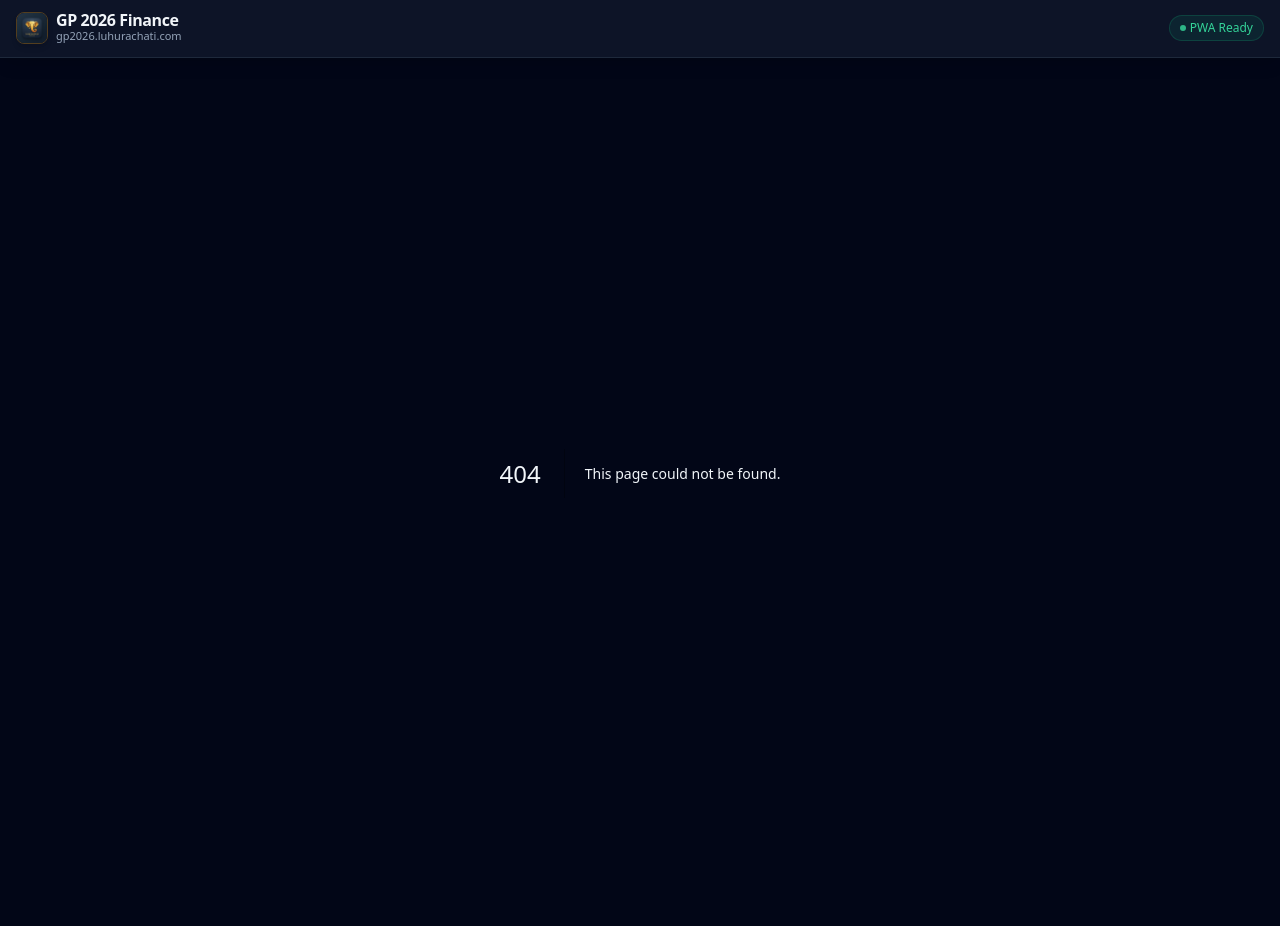
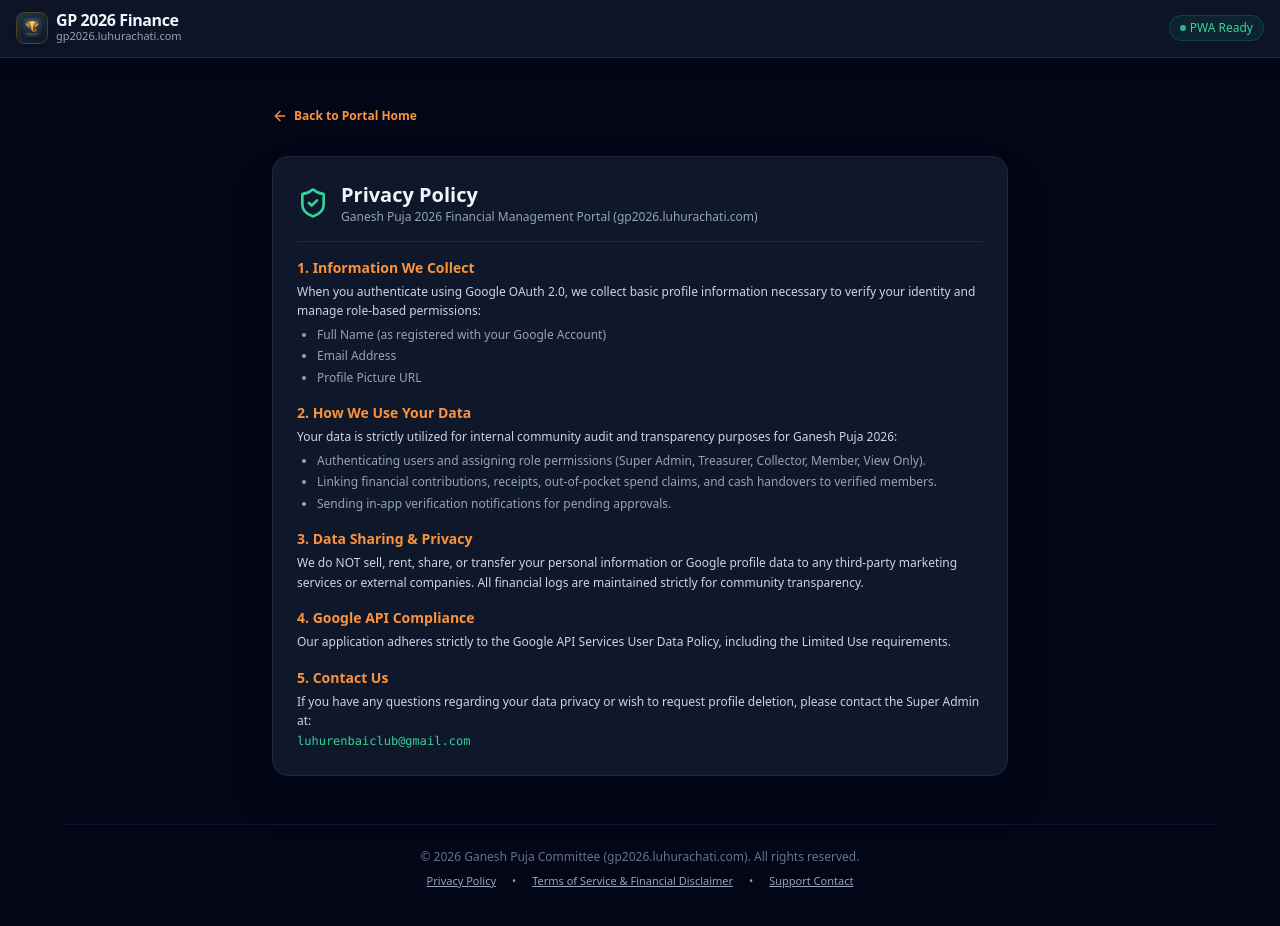
Before and after one commit to dev-roh/gp2026, a Next.js app: page /privacy in a window 1280 px wide. Before the commit this address had no page. Shown: the top 926 px of the page. Built offline with nearby package versions, Linux system fonts and the light colour scheme.

Commit message:
fix: resolve page.tsx JSX syntax error and add Privacy Policy & Terms of Service for Google Cloud Console OAuth App verification

```diff
--- a/src/app/layout.tsx
+++ b/src/app/layout.tsx
@@ -49,6 +49,17 @@ export default function RootLayout({
           <main className="max-w-md md:max-w-4xl lg:max-w-6xl mx-auto px-4 py-4 space-y-4">
             {children}
           </main>
+
+          <footer className="max-w-md md:max-w-4xl lg:max-w-6xl mx-auto px-4 py-6 border-t border-slate-900 text-center text-xs text-slate-500 space-y-2">
+            <p>© 2026 Ganesh Puja Committee (gp2026.luhurachati.com). All rights reserved.</p>
+            <div className="flex justify-center space-x-4 text-[11px] font-medium text-slate-400">
+              <a href="/privacy" className="hover:text-orange-400 underline">Privacy Policy</a>
+              <span>•</span>
+              <a href="/terms" className="hover:text-orange-400 underline">Terms of Service & Financial Disclaimer</a>
+              <span>•</span>
+              <a href="mailto:luhurenbaiclub@gmail.com" className="hover:text-orange-400 underline">Support Contact</a>
+            </div>
+          </footer>
         </NextAuthProvider>
       </body>
     </html>
--- a/src/app/page.tsx
+++ b/src/app/page.tsx
@@ -630,6 +630,11 @@ export default function HomePage() {
           </button>
 
           <p className="text-[10px] text-slate-500">Authorized redirect: {settings.subTitle}</p>
+          <div className="pt-2 border-t border-slate-800 text-[10px] text-slate-400 flex justify-center space-x-3">
+            <a href="/privacy" className="hover:text-orange-400 underline">Privacy Policy</a>
+            <span>•</span>
+            <a href="/terms" className="hover:text-orange-400 underline">Terms & Disclaimer</a>
+          </div>
         </div>
       </div>
     );
@@ -918,6 +923,10 @@ export default function HomePage() {
                 ))}
               </div>
             </div>
+          </div>
+        </div>
+      )}
+
       {/* TAB CONTENT: Schedule & Media (Programmes) */}
       {activeTab === 'programmes' && (
         <div className="space-y-4">
--- /dev/null
+++ b/src/app/privacy/page.tsx
@@ -0,0 +1,78 @@
+import React from 'react';
+import Link from 'next/link';
+import { ShieldCheck, ArrowLeft } from 'lucide-react';
+
+export const metadata = {
+  title: 'Privacy Policy | GP 2026 Finance',
+  description: 'Privacy Policy and data protection details for Ganesh Puja 2026 Financial Portal'
+};
+
+export default function PrivacyPolicyPage() {
+  return (
+    <div className="max-w-3xl mx-auto px-4 py-8 space-y-6 text-slate-200">
+      <Link href="/" className="inline-flex items-center space-x-1.5 text-xs text-orange-400 hover:text-orange-300 font-bold mb-2">
+        <ArrowLeft className="w-4 h-4" />
+        <span>Back to Portal Home</span>
+      </Link>
+
+      <div className="bg-slate-900 border border-slate-800 rounded-2xl p-6 shadow-2xl space-y-4">
+        <div className="flex items-center space-x-3 border-b border-slate-800 pb-4">
+          <ShieldCheck className="w-8 h-8 text-emerald-400" />
+          <div>
+            <h1 className="text-xl font-bold text-slate-100">Privacy Policy</h1>
+            <p className="text-xs text-slate-400 font-medium">Ganesh Puja 2026 Financial Management Portal (gp2026.luhurachati.com)</p>
+          </div>
+        </div>
+
+        <div className="space-y-4 text-xs text-slate-300 leading-relaxed">
+          <section className="space-y-1">
+            <h2 className="text-sm font-bold text-orange-400">1. Information We Collect</h2>
+            <p>
+              When you authenticate using Google OAuth 2.0, we collect basic profile information necessary to verify your identity and manage role-based permissions:
+            </p>
+            <ul className="list-disc pl-5 space-y-0.5 text-slate-400">
+              <li>Full Name (as registered with your Google Account)</li>
+              <li>Email Address</li>
+              <li>Profile Picture URL</li>
+            </ul>
+          </section>
+
+          <section className="space-y-1">
+            <h2 className="text-sm font-bold text-orange-400">2. How We Use Your Data</h2>
+            <p>
+              Your data is strictly utilized for internal community audit and transparency purposes for Ganesh Puja 2026:
+            </p>
+            <ul className="list-disc pl-5 space-y-0.5 text-slate-400">
+              <li>Authenticating users and assigning role permissions (Super Admin, Treasurer, Collector, Member, View Only).</li>
+              <li>Linking financial contributions, receipts, out-of-pocket spend claims, and cash handovers to verified members.</li>
+              <li>Sending in-app verification notifications for pending approvals.</li>
+            </ul>
+          </section>
+
+          <section className="space-y-1">
+            <h2 className="text-sm font-bold text-orange-400">3. Data Sharing & Privacy</h2>
+            <p>
+              We do NOT sell, rent, share, or transfer your personal information or Google profile data to any third-party marketing services or external companies. All financial logs are maintained strictly for community transparency.
+            </p>
+          </section>
+
+          <section className="space-y-1">
+            <h2 className="text-sm font-bold text-orange-400">4. Google API Compliance</h2>
+            <p>
+              Our application adheres strictly to the Google API Services User Data Policy, including the Limited Use requirements.
+            </p>
+          </section>
+
+          <section className="space-y-1">
+            <h2 className="text-sm font-bold text-orange-400">5. Contact Us</h2>
+            <p>
+              If you have any questions regarding your data privacy or wish to request profile deletion, please contact the Super Admin at:
+              <br />
+              <span className="font-mono text-emerald-400">luhurenbaiclub@gmail.com</span>
+            </p>
+          </section>
+        </div>
+      </div>
+    </div>
+  );
+}
--- /dev/null
+++ b/src/app/terms/page.tsx
@@ -0,0 +1,68 @@
+import React from 'react';
+import Link from 'next/link';
+import { FileText, ArrowLeft } from 'lucide-react';
+
+export const metadata = {
+  title: 'Terms of Service & Disclaimer | GP 2026 Finance',
+  description: 'Terms of Service and financial disclaimer for Ganesh Puja 2026 Portal'
+};
+
+export default function TermsPage() {
+  return (
+    <div className="max-w-3xl mx-auto px-4 py-8 space-y-6 text-slate-200">
+      <Link href="/" className="inline-flex items-center space-x-1.5 text-xs text-orange-400 hover:text-orange-300 font-bold mb-2">
+        <ArrowLeft className="w-4 h-4" />
+        <span>Back to Portal Home</span>
+      </Link>
+
+      <div className="bg-slate-900 border border-slate-800 rounded-2xl p-6 shadow-2xl space-y-4">
+        <div className="flex items-center space-x-3 border-b border-slate-800 pb-4">
+          <FileText className="w-8 h-8 text-amber-400" />
+          <div>
+            <h1 className="text-xl font-bold text-slate-100">Terms of Service & Legal Disclaimer</h1>
+            <p className="text-xs text-slate-400 font-medium">Ganesh Puja 2026 Financial Management Portal (gp2026.luhurachati.com)</p>
+          </div>
+        </div>
+
+        <div className="space-y-4 text-xs text-slate-300 leading-relaxed">
+          <section className="space-y-1">
+            <h2 className="text-sm font-bold text-amber-400">1. Purpose of the Application</h2>
+            <p>
+              The Ganesh Puja 2026 Finance Portal is a community-managed financial ledger platform designed exclusively to maintain transparency for festival collections, out-of-pocket expenses, cash handovers, and treasury balance verification for Ganesh Puja 2026.
+            </p>
+          </section>
+
+          <section className="space-y-1">
+            <h2 className="text-sm font-bold text-amber-400">2. Financial Disclaimer</h2>
+            <p>
+              This application is a non-commercial community tool. Digital receipts generated by the application serve as digital confirmation records for community chanda collections and treasury settlement tracking. All financial transactions are subject to internal audit by the appointed Treasurers and Super Admins.
+            </p>
+          </section>
+
+          <section className="space-y-1">
+            <h2 className="text-sm font-bold text-amber-400">3. User Conduct & Role Verification</h2>
+            <p>
+              Users must log in using a valid Google Account. Access to administrative controls (recording collections, approving handovers, reimbursing expenses) is restricted by serverless Role-Based Access Control (RBAC). Unauthorized attempts to manipulate accounting ledgers are prohibited.
+            </p>
+          </section>
+
+          <section className="space-y-1">
+            <h2 className="text-sm font-bold text-amber-400">4. Limitation of Liability</h2>
+            <p>
+              The platform administrators and developers provide this software "as is" without warranty of any kind. While every effort is made to maintain database accuracy, official financial records are governed by the committee's final audit report.
+            </p>
+          </section>
+
+          <section className="space-y-1">
+            <h2 className="text-sm font-bold text-amber-400">5. Contact Information</h2>
+            <p>
+              For legal inquiries, feedback, or administrative support, contact:
+              <br />
+              <span className="font-mono text-amber-400">luhurenbaiclub@gmail.com</span>
+            </p>
+          </section>
+        </div>
+      </div>
+    </div>
+  );
+}
```
